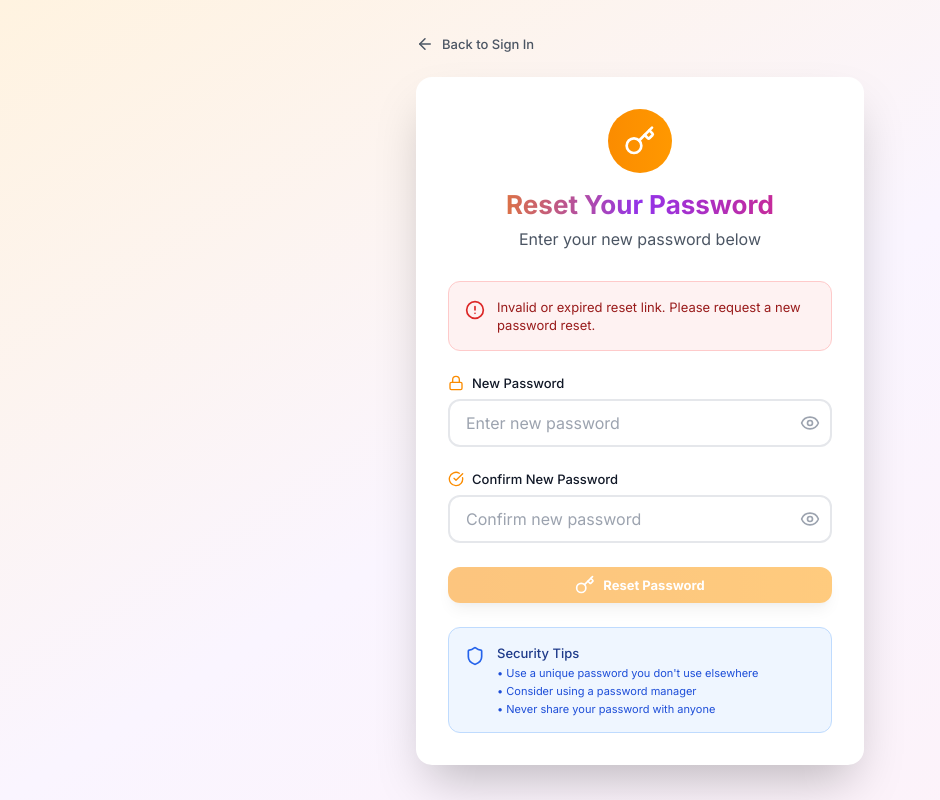
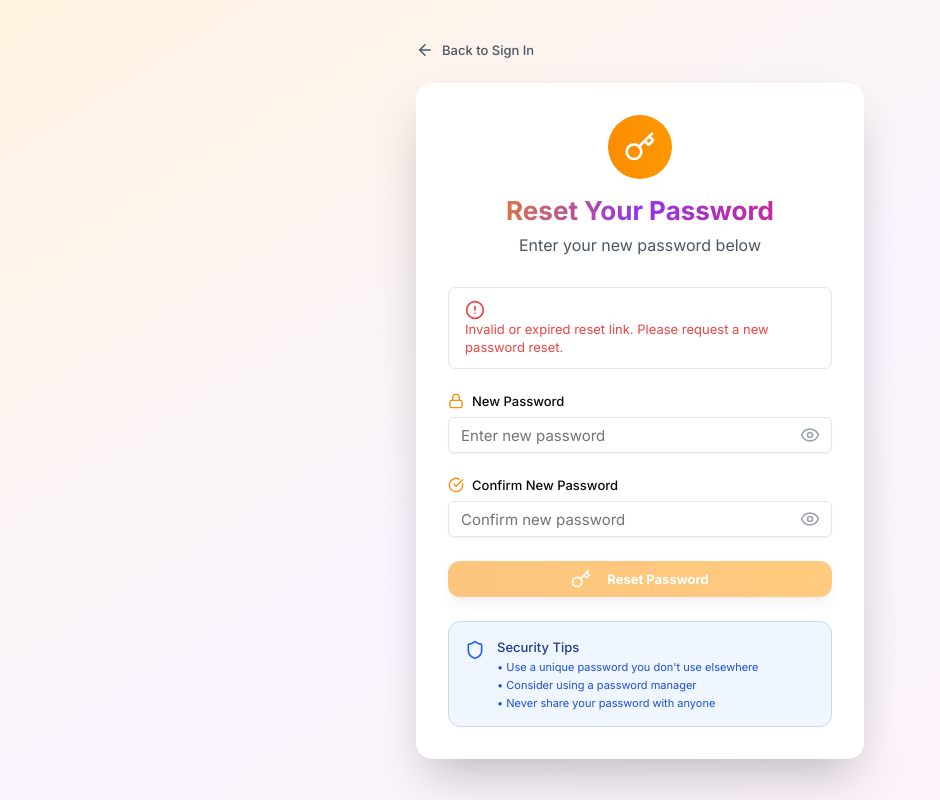
Before and after one commit to Bukassi600104/Basic-Intelligence-AI-School, a React (Vite) app: page /reset-password in a window 1280 px wide. Shown: the whole page, without its empty margins (0-940 px from the left). Built offline with nearby package versions, Linux system fonts and the light colour scheme; no server answers.

Commit message:
Enhance authentication and student PDFs pages with Shadcn components (Button, Input, Label, Alert, Card, Badge, Select)

```diff
--- a/src/pages/auth/ForcePasswordChangePage.jsx
+++ b/src/pages/auth/ForcePasswordChangePage.jsx
@@ -4,8 +4,11 @@ import { useAuth } from '../../contexts/AuthContext';
 import { passwordService } from '../../services/passwordService';
 import { supabase } from '../../lib/supabase';
 import GeometricBackground from '../../components/ui/GeometricBackground';
-import Button from '../../components/ui/Button';
-import Input from '../../components/ui/Input';
+import { Button } from '@/components/ui/button.tsx';
+import { Input } from '@/components/ui/input.tsx';
+import { Label } from '@/components/ui/label.tsx';
+import { Alert, AlertDescription } from '@/components/ui/alert.tsx';
+import { Progress } from '@/components/ui/progress.tsx';
 import Icon from '../../components/AppIcon';
 import { logger } from '../../utils/logger';
 
@@ -175,19 +178,19 @@ const ForcePasswordChangePage = () => {
 
           {/* Error Message */}
           {error && (
-            <div className="mb-6 p-4 bg-red-50 border border-red-200 rounded-lg animate-slideDown">
-              <div className="flex items-center space-x-2">
-                <Icon name="AlertCircle" size={20} className="text-red-600 flex-shrink-0" />
-                <span className="text-red-700 text-sm">{error}</span>
-              </div>
-            </div>
+            <Alert variant="destructive" className="mb-6 animate-slideDown">
+              <Icon name="AlertCircle" size={20} className="flex-shrink-0" />
+              <AlertDescription>{error}</AlertDescription>
+            </Alert>
           )}
 
           {/* Password Change Form */}
-          <form onSubmit={handleSubmit} className="space-y-4">
+          <form onSubmit={handleSubmit} className="space-y-5">
+            <div className="space-y-2">
+              <Label htmlFor="currentPassword">Current Temporary Password</Label>
               <div className="relative">
                 <Input
-                label="Current Temporary Password"
+                  id="currentPassword"
                   name="currentPassword"
                   type={showCurrentPassword ? "text" : "password"}
                   autoComplete="current-password"
@@ -201,15 +204,18 @@ const ForcePasswordChangePage = () => {
                 <button
                   type="button"
                   onClick={() => setShowCurrentPassword(!showCurrentPassword)}
-                className="absolute right-3 top-1/2 transform translate-y-1 text-gray-400 hover:text-gray-600 transition-colors z-10"
+                  className="absolute right-3 top-1/2 transform -translate-y-1/2 text-gray-400 hover:text-gray-600 transition-colors z-10"
                 >
                   <Icon name={showCurrentPassword ? "EyeOff" : "Eye"} size={18} />
                 </button>
               </div>
+            </div>
 
+            <div className="space-y-2">
+              <Label htmlFor="newPassword">New Password</Label>
               <div className="relative">
                 <Input
-                label="New Password"
+                  id="newPassword"
                   name="newPassword"
                   type={showNewPassword ? "text" : "password"}
                   autoComplete="new-password"
@@ -223,15 +229,18 @@ const ForcePasswordChangePage = () => {
                 <button
                   type="button"
                   onClick={() => setShowNewPassword(!showNewPassword)}
-                className="absolute right-3 top-1/2 transform translate-y-1 text-gray-400 hover:text-gray-600 transition-colors z-10"
+                  className="absolute right-3 top-1/2 transform -translate-y-1/2 text-gray-400 hover:text-gray-600 transition-colors z-10"
                 >
                   <Icon name={showNewPassword ? "EyeOff" : "Eye"} size={18} />
                 </button>
               </div>
+            </div>
 
+            <div className="space-y-2">
+              <Label htmlFor="confirmPassword">Confirm New Password</Label>
               <div className="relative">
                 <Input
-                label="Confirm New Password"
+                  id="confirmPassword"
                   name="confirmPassword"
                   type={showConfirmPassword ? "text" : "password"}
                   autoComplete="new-password"
@@ -245,21 +254,27 @@ const ForcePasswordChangePage = () => {
                 <button
                   type="button"
                   onClick={() => setShowConfirmPassword(!showConfirmPassword)}
-                className="absolute right-3 top-1/2 transform translate-y-1 text-gray-400 hover:text-gray-600 transition-colors z-10"
+                  className="absolute right-3 top-1/2 transform -translate-y-1/2 text-gray-400 hover:text-gray-600 transition-colors z-10"
                 >
                   <Icon name={showConfirmPassword ? "EyeOff" : "Eye"} size={18} />
                 </button>
               </div>
+            </div>
 
             <Button
               type="submit"
-              variant="orange"
-              fullWidth
-              loading={loading}
+              className="w-full bg-gradient-to-r from-orange-600 to-orange-500 hover:from-orange-700 hover:to-orange-600"
+              size="lg"
               disabled={loading}
-              size="lg"
             >
-              {loading ? 'Changing Password...' : 'Change Password'}
+              {loading ? (
+                <>
+                  <Icon name="Loader" size={18} className="mr-2 animate-spin" />
+                  Changing Password...
+                </>
+              ) : (
+                'Change Password'
+              )}
             </Button>
           </form>
 
--- a/src/pages/auth/ResetPasswordPage.jsx
+++ b/src/pages/auth/ResetPasswordPage.jsx
@@ -2,7 +2,11 @@ import React, { useState, useEffect } from 'react';
 import { useNavigate } from 'react-router-dom';
 import { supabase } from '../../lib/supabase';
 import Icon from '../../components/AppIcon';
-import Button from '../../components/ui/Button';
+import { Button } from '@/components/ui/button.tsx';
+import { Input } from '@/components/ui/input.tsx';
+import { Label } from '@/components/ui/label.tsx';
+import { Alert, AlertDescription } from '@/components/ui/alert.tsx';
+import { Progress } from '@/components/ui/progress.tsx';
 import { passwordService } from '../../services/passwordService';
 
 const ResetPasswordPage = () => {
@@ -122,29 +126,30 @@ const ResetPasswordPage = () => {
 
           {/* Error Message */}
           {error && (
-            <div className="mb-6 p-4 bg-red-50 border border-red-200 rounded-xl flex items-start gap-3">
-              <Icon name="AlertCircle" size={20} className="text-red-600 flex-shrink-0 mt-0.5" />
-              <p className="text-sm text-red-800">{error}</p>
-            </div>
+            <Alert variant="destructive" className="mb-6">
+              <Icon name="AlertCircle" size={20} className="flex-shrink-0" />
+              <AlertDescription>{error}</AlertDescription>
+            </Alert>
           )}
 
           {/* Form */}
           <form onSubmit={handleResetPassword} className="space-y-6">
             {/* New Password Field */}
-            <div>
-              <label className="flex items-center space-x-2 text-sm font-medium text-gray-900 mb-2">
+            <div className="space-y-2">
+              <Label htmlFor="newPassword" className="flex items-center space-x-2">
                 <Icon name="Lock" size={16} className="text-orange-600" />
                 <span>New Password</span>
-              </label>
+              </Label>
               <div className="relative">
-                <input
+                <Input
+                  id="newPassword"
                   type={showPassword ? 'text' : 'password'}
                   value={newPassword}
                   onChange={(e) => setNewPassword(e.target.value)}
                   autoComplete="new-password"
-                  className="w-full px-4 py-3 pr-12 border-2 border-gray-200 rounded-xl focus:ring-2 focus:ring-orange-500 focus:border-orange-500 transition-all"
                   placeholder="Enter new password"
                   disabled={loading}
+                  className="pr-12"
                 />
                 <button
                   type="button"
@@ -179,20 +184,21 @@ const ResetPasswordPage = () => {
             </div>
 
             {/* Confirm Password Field */}
-            <div>
-              <label className="flex items-center space-x-2 text-sm font-medium text-gray-900 mb-2">
+            <div className="space-y-2">
+              <Label htmlFor="confirmPassword" className="flex items-center space-x-2">
                 <Icon name="CheckCircle" size={16} className="text-orange-600" />
                 <span>Confirm New Password</span>
-              </label>
+              </Label>
               <div className="relative">
-                <input
+                <Input
+                  id="confirmPassword"
                   type={showConfirmPassword ? 'text' : 'password'}
                   value={confirmPassword}
                   onChange={(e) => setConfirmPassword(e.target.value)}
                   autoComplete="new-password"
-                  className="w-full px-4 py-3 pr-12 border-2 border-gray-200 rounded-xl focus:ring-2 focus:ring-orange-500 focus:border-orange-500 transition-all"
                   placeholder="Confirm new password"
                   disabled={loading}
+                  className="pr-12"
                 />
                 <button
                   type="button"
@@ -213,12 +219,20 @@ const ResetPasswordPage = () => {
             {/* Submit Button */}
             <Button
               type="submit"
-              loading={loading}
-              disabled={!newPassword || !confirmPassword || newPassword !== confirmPassword}
+              disabled={!newPassword || !confirmPassword || newPassword !== confirmPassword || loading}
               className="w-full bg-gradient-to-r from-orange-600 to-orange-500 hover:from-orange-700 hover:to-orange-600 text-white font-bold py-3 px-6 rounded-xl shadow-lg hover:shadow-xl transition-all"
             >
-              <Icon name="Key" size={20} className="mr-2" />
-              Reset Password
+              {loading ? (
+                <>
+                  <Icon name="Loader" size={20} className="mr-2 animate-spin" />
+                  Resetting...
+                </>
+              ) : (
+                <>
+                  <Icon name="Key" size={20} className="mr-2" />
+                  Reset Password
+                </>
+              )}
             </Button>
           </form>
 
--- a/src/pages/student-dashboard/pdfs.jsx
+++ b/src/pages/student-dashboard/pdfs.jsx
@@ -4,7 +4,12 @@ import { useNavigate, useSearchParams } from 'react-router-dom';
 import StudentDashboardNav from '../../components/ui/StudentDashboardNav';
 import LockedOverlay from '../../components/ui/LockedOverlay';
 import Icon from '../../components/AppIcon';
-import Button from '../../components/ui/Button';
+import { Button } from '@/components/ui/button.tsx';
+import { Card, CardContent, CardDescription, CardFooter, CardHeader, CardTitle } from '@/components/ui/card.tsx';
+import { Badge } from '@/components/ui/badge.tsx';
+import { Skeleton } from '@/components/ui/skeleton.tsx';
+import { Input } from '@/components/ui/input.tsx';
+import { Select, SelectContent, SelectItem, SelectTrigger, SelectValue } from '@/components/ui/select.tsx';
 import LoadingSpinner from '../../components/ui/LoadingSpinner';
 import { contentService } from '../../services/contentService';
 import { logger } from '../../utils/logger';
@@ -207,33 +212,28 @@ const StudentPDFs = () => {
             <div className="grid grid-cols-1 md:grid-cols-2 gap-3">
               {/* Search */}
               <div className="relative">
-                <Icon name="Search" size={16} className="absolute left-2.5 top-1/2 transform -translate-y-1/2 text-indigo-600" />
-                <input
+                <Icon name="Search" size={16} className="absolute left-3 top-1/2 transform -translate-y-1/2 text-indigo-600 pointer-events-none z-10" />
+                <Input
                   type="text"
                   placeholder="Search PDFs..."
                   value={searchTerm}
                   onChange={(e) => setSearchTerm(e.target.value)}
-                  className="w-full pl-9 pr-3 py-2 border border-indigo-200 rounded-lg text-sm focus:ring-2 focus:ring-orange-500 focus:border-orange-500 bg-white/80"
+                  className="pl-10 bg-white/80 border-indigo-200 focus-visible:ring-orange-500"
                 />
               </div>
 
               {/* Category Filter */}
-              <div className="relative">
-                <Icon name="Filter" size={16} className="absolute left-2.5 top-1/2 transform -translate-y-1/2 text-purple-600 pointer-events-none" />
-                <select
-                  id="category-filter-pdfs"
-                  name="categoryFilter"
-                  value={selectedCategory}
-                  onChange={(e) => setSelectedCategory(e.target.value)}
-                  className="w-full pl-9 pr-3 py-2 border border-indigo-200 rounded-lg text-sm focus:ring-2 focus:ring-orange-500 focus:border-orange-500 bg-white/80 appearance-none"
-                >
-                  <option value="all">All Categories</option>
+              <Select value={selectedCategory} onValueChange={setSelectedCategory}>
+                <SelectTrigger className="bg-white/80 border-indigo-200 focus:ring-orange-500">
+                  <SelectValue placeholder="All Categories" />
+                </SelectTrigger>
+                <SelectContent>
+                  <SelectItem value="all">All Categories</SelectItem>
                   {categories.filter(cat => cat !== 'all').map(category => (
-                    <option key={category} value={category}>{category}</option>
+                    <SelectItem key={category} value={category}>{category}</SelectItem>
                   ))}
-                </select>
-                <Icon name="ChevronDown" size={14} className="absolute right-2.5 top-1/2 transform -translate-y-1/2 text-purple-600 pointer-events-none" />
-              </div>
+                </SelectContent>
+              </Select>
             </div>
           </div>
 
@@ -263,46 +263,53 @@ const StudentPDFs = () => {
               </div>
             ) : (
               filteredPDFs.map((pdf) => (
-                <div
+                <Card
                   key={pdf.id}
                   id={`pdf-${pdf.id}`}
-                  className="group bg-white border border-red-200 rounded-xl p-4 hover:shadow-lg hover:border-red-300 transition-all duration-300 transform hover:scale-105"
+                  className="group hover:shadow-lg hover:border-red-300 transition-all duration-300"
                 >
-                  {/* PDF Header */}
-                  <div className="flex items-start justify-between mb-3">
+                  <CardHeader className="pb-3">
+                    <div className="flex items-start justify-between mb-2">
                       <div className="w-11 h-11 bg-gradient-to-r from-red-500 to-pink-500 rounded-lg flex items-center justify-center flex-shrink-0 shadow-md group-hover:shadow-lg transition-shadow">
                         <Icon name="FileText" size={22} className="text-white" />
                       </div>
                       <div className="flex flex-col items-end gap-1">
                         {/* Featured Badge */}
                         {pdf.isFeatured && isFeatured && (
-                        <span className="px-1.5 py-0.5 rounded-full text-xs font-medium bg-gradient-to-r from-yellow-100 to-amber-100 text-amber-800 border border-amber-200 flex items-center gap-1">
-                          <Icon name="Star" size={10} className="fill-current" />
+                          <Badge variant="secondary" className="bg-gradient-to-r from-yellow-100 to-amber-100 text-amber-800 border-amber-200">
+                            <Icon name="Star" size={10} className="fill-current mr-1" />
                             Featured
-                        </span>
+                          </Badge>
                         )}
-                      <span className={`px-2 py-1 rounded-lg text-xs font-bold border ${
+                        <Badge
+                          variant={
+                            pdf.category === 'Prompts' ? 'default' :
+                            pdf.category === 'Business' ? 'secondary' :
+                            'outline'
+                          }
+                          className={
                             pdf.category === 'Prompts' ? 'bg-green-100 text-green-800 border-green-300' :
                             pdf.category === 'Business' ? 'bg-blue-100 text-blue-800 border-blue-300' :
                             pdf.category === 'Content' ? 'bg-purple-100 text-purple-800 border-purple-300' :
                             pdf.category === 'Analytics' ? 'bg-orange-100 text-orange-800 border-orange-300' :
                             'bg-gray-100 text-gray-800 border-gray-300'
-                      }`}>
+                          }
+                        >
                           {pdf.category}
-                      </span>
+                        </Badge>
                       </div>
                     </div>
+                    <CardTitle className="text-base line-clamp-2 group-hover:text-red-600 transition-colors">
+                      {pdf.title}
+                    </CardTitle>
+                    <CardDescription className="line-clamp-3">
+                      {pdf.description}
+                    </CardDescription>
+                  </CardHeader>
 
-                  {/* PDF Info */}
-                  <h3 className="text-base font-bold text-gray-900 mb-1.5 line-clamp-2 group-hover:text-red-600 transition-colors">
-                    {pdf.title}
-                  </h3>
-                  <p className="text-xs text-gray-600 mb-3 line-clamp-3">
-                    {pdf.description}
-                  </p>
-
+                  <CardContent className="pb-3">
                     {/* PDF Metadata */}
-                  <div className="flex items-center justify-between text-xs mb-3">
+                    <div className="flex items-center justify-between text-xs mb-2">
                       <div className="flex items-center space-x-2 text-gray-600">
                         <div className="flex items-center space-x-1 bg-gray-100 px-1.5 py-0.5 rounded">
                           <Icon name="File" size={12} className="text-gray-700" />
@@ -315,24 +322,26 @@ const StudentPDFs = () => {
                       </div>
                     </div>
 
-                  <div className="text-xs text-gray-500 mb-3 flex items-center gap-1">
+                    <div className="text-xs text-gray-500 flex items-center gap-1">
                       <Icon name="Clock" size={11} />
                       <span>{formatDate(pdf.uploadedAt)}</span>
                     </div>
+                  </CardContent>
 
+                  <CardFooter className="pt-3">
                     {/* Action Buttons */}
-                  <div className="flex space-x-2">
+                    <div className="flex space-x-2 w-full">
                       <Button
-                      variant="default"
+                        className="flex-1 bg-gradient-to-r from-red-500 to-pink-500 hover:from-red-600 hover:to-pink-600 shadow-md hover:shadow-lg"
                         size="sm"
-                      className="flex-1 bg-gradient-to-r from-red-500 to-pink-500 hover:from-red-600 hover:to-pink-600 shadow-md hover:shadow-lg"
                         onClick={() => handleViewPDF(pdf)}
                       >
                       <Icon name="Eye" size={16} className="mr-2" />
                       View PDF
                     </Button>
                     </div>
-                </div>
+                  </CardFooter>
+                </Card>
               ))
             )}
           </div>
```
Lines whose indentation alone changed are shown as unchanged.
